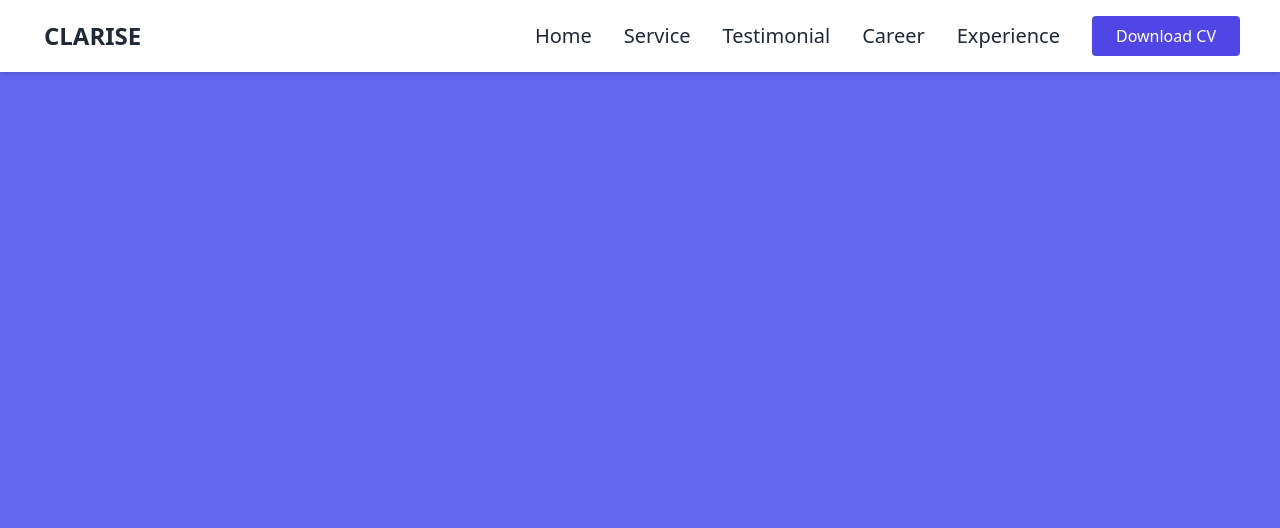
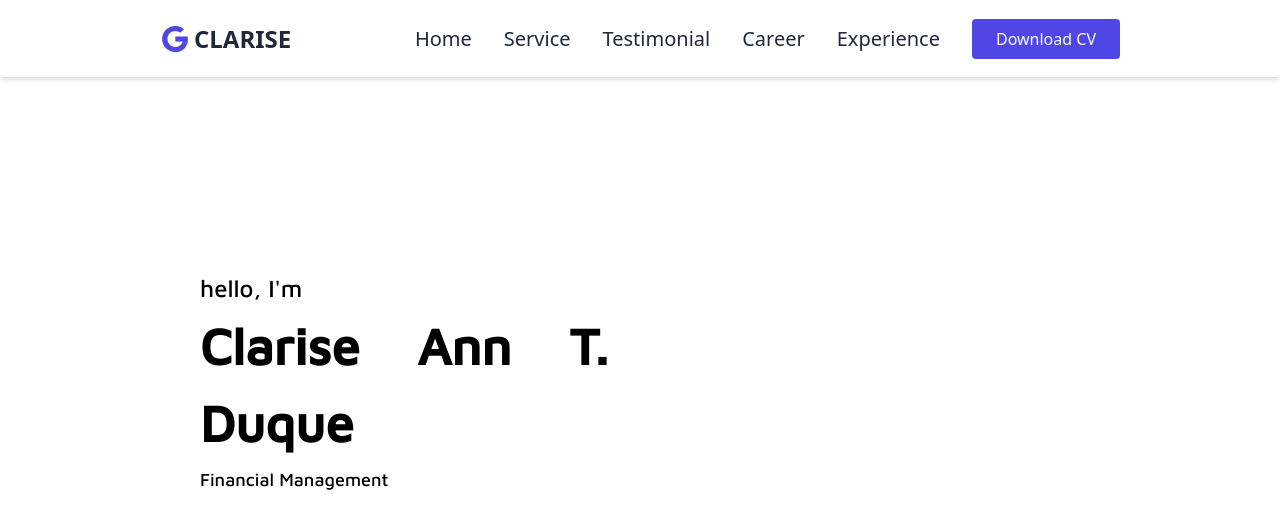
Before and after one commit to patrickeugenesacueza/Clarise-Portfolio, a React (Create React App) app in the folder portfolio/: page / in a window 1280 px wide. Shown: the top 528 px of the page. Built offline with nearby package versions, Linux system fonts and the light colour scheme.

Commit message:
Develop: HeroSection / SetUp Right Panel

```diff
--- a/portfolio/src/App.css
+++ b/portfolio/src/App.css
@@ -1,3 +1,5 @@
+  @import url('https://fonts.googleapis.com/css2?family=Maven+Pro:wght@500&family=Roboto:wght@100&display=swap');
+
 @tailwind base;
 @tailwind components;
 @tailwind utilities;
--- a/portfolio/src/App.js
+++ b/portfolio/src/App.js
@@ -4,12 +4,14 @@ import "./App.css";
 
 
 import Nav from "./components/Nav.js";
+import HeroSection from "./components/pages/HeroSection.js";
 
 function App() {
   return (
     <>
-      <div class="bg-indigo-500 w-full h-screen">
-        <Nav/>
+      <div className="px-10 flex flex-col min-h-screen">
+        <Nav />
+        <HeroSection />
       </div>
     </>
   );
--- a/portfolio/src/components/Nav.js
+++ b/portfolio/src/components/Nav.js
@@ -12,8 +12,8 @@ export default function Nav() {
   let [open, setOpen] = useState(false);
 
   return (
-    <div className="shadow-md w-full fixed top-0 left-0">
-      <div className="bg-white md:flex py-4 md:px-10 px-7">
+    <div className="shadow-md w-full fixed top-0 left-0 px-40">
+      <div className=" bg-#fff md:flex py-4 md:">
         <div className="font-bold text-2xl cursor-pointer flex items-center normal text-gray-800">
           <span className="text-3xl text-indigo-600 mr-1 pt-2">
             <ion-icon name="logo-google"></ion-icon>
--- /dev/null
+++ b/portfolio/src/components/pages/HeroSection.js
@@ -0,0 +1,16 @@
+import React from "react";
+
+export default function HeroSection(){
+    return (
+      <div className=" bg-[#fff] h-[100vh] pt-[5rem] px-[8rem] flex">
+        <div className="w-1/2  p-8 flex flex-col text-justify py-[12rem]">
+          <div className="font-maven text-2xl mb-1">hello, I'm</div>
+          <div className="font-maven text-[3.2rem] font-bold mb-1">
+            Clarise Ann T. Duque
+          </div>
+          <div className="font-maven text-lg">Financial Management</div>
+        </div>
+        <div className="w-1/2"></div>
+      </div>
+    );
+}
--- a/portfolio/tailwind.config.js
+++ b/portfolio/tailwind.config.js
@@ -3,6 +3,9 @@ module.exports = {
   content: ["./src/**/*.{html,js}"],
   theme: {
     extend: {},
+    fontFamily: {
+      maven: ["Maven Pro", "sans-serif"],
+    },
   },
   plugins: [],
 };
```
Also changed, not shown: portfolio/src/fonts/Nunito.ttf (added).
